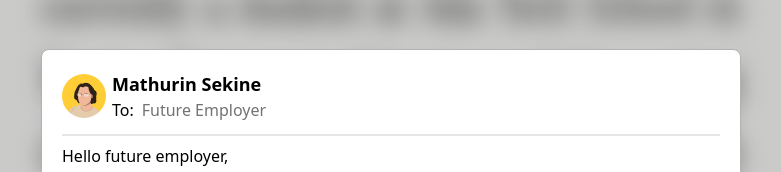
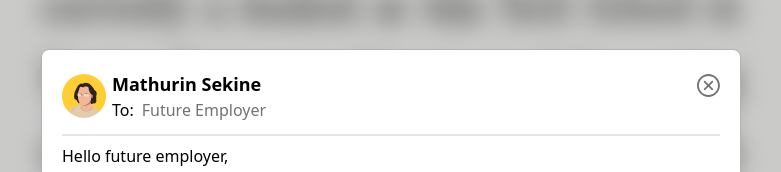
Before and after one commit to lemathurin/portfolio, a Next.js app: page /en in a window 1280 px wide. Both pictures are taken after a click on the element "test". Shown: the part 710-882 px from the top of the page, without its empty margins (249-1030 px from the left). Built offline with nearby package versions, Linux system fonts and the light colour scheme.

Commit message:
added buttons

```diff
--- a/src/app/[locale]/components/HireWindow.jsx
+++ b/src/app/[locale]/components/HireWindow.jsx
@@ -1,18 +1,37 @@
+"use client";
+
 import Image from "next/image";
+import { useState } from "react";
+import { motion, AnimatePresence } from "framer-motion";
+import { DeleteButtonLabel } from "./Labels";
 
 export default function HireWindow({ onClose }) {
   const handleWindowClick = (event) => {
     event.stopPropagation();
   };
+
+  const [isHovered, setHovered] = useState(false);
+
+  // useEffect(() => {
+  //   // Disable scrolling when the component mounts
+  //   document.body.classList.add("overflow-hidden");
+
+  //   // Re-enable scrolling when the component unmounts
+  //   return () => {
+  //     document.body.classList.remove("overflow-hidden");
+  //   };
+  // }, []); // Empty dependency array ensures this effect runs only once
+
   return (
     <div
-      className="w-screen h-screen flex justify-center items-end"
+      className="w-screen h-dvh flex justify-center items-end fixed"
       onClick={onClose}
     >
       <div
-        className="w-full h-[97svh] md:w-[700px] flex flex-col p-5 md:h-[500px] rounded-tl-lg rounded-tr-lg bg-white shadow-xl overflow-hidden relative gap-3 border-[1.5px] border-[#B2B2B2]"
+        className="w-full h-[94svh] md:w-[700px] flex flex-col p-5 md:h-[500px] rounded-tl-lg rounded-tr-lg bg-white shadow-xl overflow-hidden relative gap-3 border-[1.5px] border-[#B2B2B2]"
         onClick={handleWindowClick}
       >
+        <div className="flex gap-1.5 items-center justify-between">
           <div className="flex gap-1.5 items-center">
             <div className="w-[2.75rem] h-[2.75rem]">
               <Image
@@ -31,6 +50,27 @@ export default function HireWindow({ onClose }) {
                 <p className="text-black">To: </p>
                 <p className="text-[#737373]">Future Employer</p>
               </div>
+            </div>
+          </div>
+          <div className="h-full pt-[4px]">
+            <svg
+              xmlns="http://www.w3.org/2000/svg"
+              width="23"
+              height="23"
+              viewBox="0 0 20 20"
+              fill="none"
+              onClick={onClose}
+              className="cursor-pointer"
+            >
+              <path
+                d="M9.96094 19.9219C15.4102 19.9219 19.9219 15.4004 19.9219 9.96094C19.9219 4.51172 15.4004 0 9.95117 0C4.51172 0 0 4.51172 0 9.96094C0 15.4004 4.52148 19.9219 9.96094 19.9219ZM9.96094 18.2617C5.35156 18.2617 1.66992 14.5703 1.66992 9.96094C1.66992 5.35156 5.3418 1.66016 9.95117 1.66016C14.5605 1.66016 18.2617 5.35156 18.2617 9.96094C18.2617 14.5703 14.5703 18.2617 9.96094 18.2617Z"
+                fill="#737373"
+              />
+              <path
+                d="M6.62109 14.0918C6.8457 14.0918 7.04102 14.0039 7.1875 13.8477L9.95117 11.0742L12.7344 13.8477C12.8809 13.9941 13.0664 14.0918 13.291 14.0918C13.7207 14.0918 14.0723 13.7402 14.0723 13.3008C14.0723 13.0762 13.9941 12.9004 13.8379 12.7441L11.0645 9.9707L13.8477 7.17773C14.0137 7.01172 14.082 6.8457 14.082 6.63086C14.082 6.20117 13.7305 5.84961 13.3008 5.84961C13.0957 5.84961 12.9297 5.92773 12.7637 6.09375L9.95117 8.87695L7.16797 6.10352C7.02148 5.94727 6.8457 5.86914 6.62109 5.86914C6.19141 5.86914 5.83984 6.21094 5.83984 6.64062C5.83984 6.85547 5.92773 7.04102 6.07422 7.1875L8.84766 9.9707L6.07422 12.7539C5.92773 12.9004 5.83984 13.0859 5.83984 13.3008C5.83984 13.7402 6.19141 14.0918 6.62109 14.0918Z"
+                fill="#737373"
+              />
+            </svg>
           </div>
         </div>
         <div className=" h-full">
@@ -59,18 +99,42 @@ export default function HireWindow({ onClose }) {
           </div>
         </div>
         <div className="bg-[#F7F7F7] absolute bottom-0 left-0 w-full py-3 flex place-content-evenly items-center border-t-[1px] border-[#B2B2B2]">
+          <div className="cursor-not-allowed relative">
+            <AnimatePresence>
+              {isHovered === "deleteButton" && (
+                <motion.div className="absolute top-0 left-0">
+                  <motion.div
+                    initial={{ opacity: 0, scale: 0.5, rotate: -10 }}
+                    animate={{ opacity: 1, scale: 1 }}
+                    exit={{ opacity: 0, scale: 0.5, rotate: -10 }}
+                    transition={{
+                      type: "spring",
+                      stiffness: 600,
+                      damping: 30,
+                      duration: 0.5,
+                    }}
+                    className="absolute top-[-10px] left-[-18px] z-10 rotate-[7deg] pointer-events-none"
+                  >
+                    <DeleteButtonLabel />
+                  </motion.div>
+                </motion.div>
+              )}
+            </AnimatePresence>
             <svg
               xmlns="http://www.w3.org/2000/svg"
               width="20"
               height="24"
               viewBox="0 0 20 24"
               fill="none"
+              onMouseEnter={() => setHovered("deleteButton")}
+              onMouseLeave={() => setHovered(false)}
             >
               <path
                 d="M6.94217 20.1745C7.33473 20.1745 7.59299 19.9266 7.58267 19.5651L7.26241 8.51438C7.25209 8.15292 6.99382 7.91537 6.62192 7.91537C6.22935 7.91537 5.97109 8.16324 5.98142 8.52471L6.29134 19.5651C6.30167 19.9369 6.55993 20.1745 6.94217 20.1745ZM10 20.1745C10.3926 20.1745 10.6715 19.9266 10.6715 19.5651V8.52471C10.6715 8.16324 10.3926 7.91537 10 7.91537C9.60746 7.91537 9.33886 8.16324 9.33886 8.52471V19.5651C9.33886 19.9266 9.60746 20.1745 10 20.1745ZM13.0682 20.1745C13.4401 20.1745 13.6984 19.9369 13.7087 19.5651L14.0187 8.52471C14.0289 8.16324 13.7707 7.91537 13.3782 7.91537C13.0062 7.91537 12.748 8.15292 12.7376 8.52471L12.4277 19.5651C12.4174 19.9266 12.6756 20.1745 13.0682 20.1745ZM5.4649 5.21981H7.10746V3.00966C7.10746 2.42098 7.52069 2.03885 8.14052 2.03885H11.8389C12.4587 2.03885 12.872 2.42098 12.872 3.00966V5.21981H14.5145V2.90638C14.5145 1.40885 13.5434 0.5 11.9525 0.5H8.02688C6.43596 0.5 5.4649 1.40885 5.4649 2.90638V5.21981ZM0.774796 6.04604H19.2356C19.6592 6.04604 20 5.68456 20 5.26112C20 4.83768 19.6592 4.48654 19.2356 4.48654H0.774796C0.361571 4.48654 0 4.83768 0 5.26112C0 5.69489 0.361571 6.04604 0.774796 6.04604ZM5.26861 23.5H14.7417C16.219 23.5 17.2108 22.5395 17.2831 21.0627L18.0063 5.84981H16.343L15.6508 20.8871C15.6302 21.5068 15.186 21.9405 14.5765 21.9405H5.41324C4.8244 21.9405 4.38017 21.4964 4.34919 20.8871L3.61571 5.84981H1.99381L2.72727 21.073C2.79959 22.5499 3.77067 23.5 5.26861 23.5Z"
                 fill="#007AFF"
               />
             </svg>
+          </div>
           <svg
             xmlns="http://www.w3.org/2000/svg"
             width="28"
--- a/src/app/[locale]/components/HomePage.jsx
+++ b/src/app/[locale]/components/HomePage.jsx
@@ -110,14 +110,11 @@ export default function Home(props) {
       <AnimatePresence>
         {isOpened === "hireWindow" && (
           <motion.div
-            className="w-screen h-screen fixed z-50 backdrop-blur-md bg-black/20"
+            className="w-screen h-screen fixed z-50 backdrop-blur-md bg-black/20 transform-gpu"
             initial={{ opacity: 0 }}
             animate={{ opacity: 1 }}
             exit={{ opacity: 0 }}
             transition={{
-              type: "spring",
-              stiffness: 700,
-              damping: 30,
               duration: 0.5,
             }}
           >
@@ -126,10 +123,7 @@ export default function Home(props) {
               animate={{ opacity: 1, y: 0 }}
               exit={{ opacity: 0, y: 80 }}
               transition={{
-                type: "spring",
-                stiffness: 700,
-                damping: 30,
-                duration: 0.5,
+                duration: 0.2,
               }}
             >
               <HireWindow onClose={toggleHireWindow} />
--- a/src/app/[locale]/components/Labels.jsx
+++ b/src/app/[locale]/components/Labels.jsx
@@ -95,3 +95,11 @@ export function LanguageLabel(props) {
     </div>
   );
 }
+
+export function DeleteButtonLabel(props) {
+  return (
+    <div className="bg-[#E5484D] w-max pt-[3px] px-[10px] pb-[5px] rounded-[30px] border-[1.5px] border-[#CE2C31] shadow-[0px_-2.5px_0px_0px_#CE2C31_inset]">
+      <p className="font-inter text-xs text-white">nope</p>
+    </div>
+  );
+}
```
Lines whose indentation alone changed are shown as unchanged.
